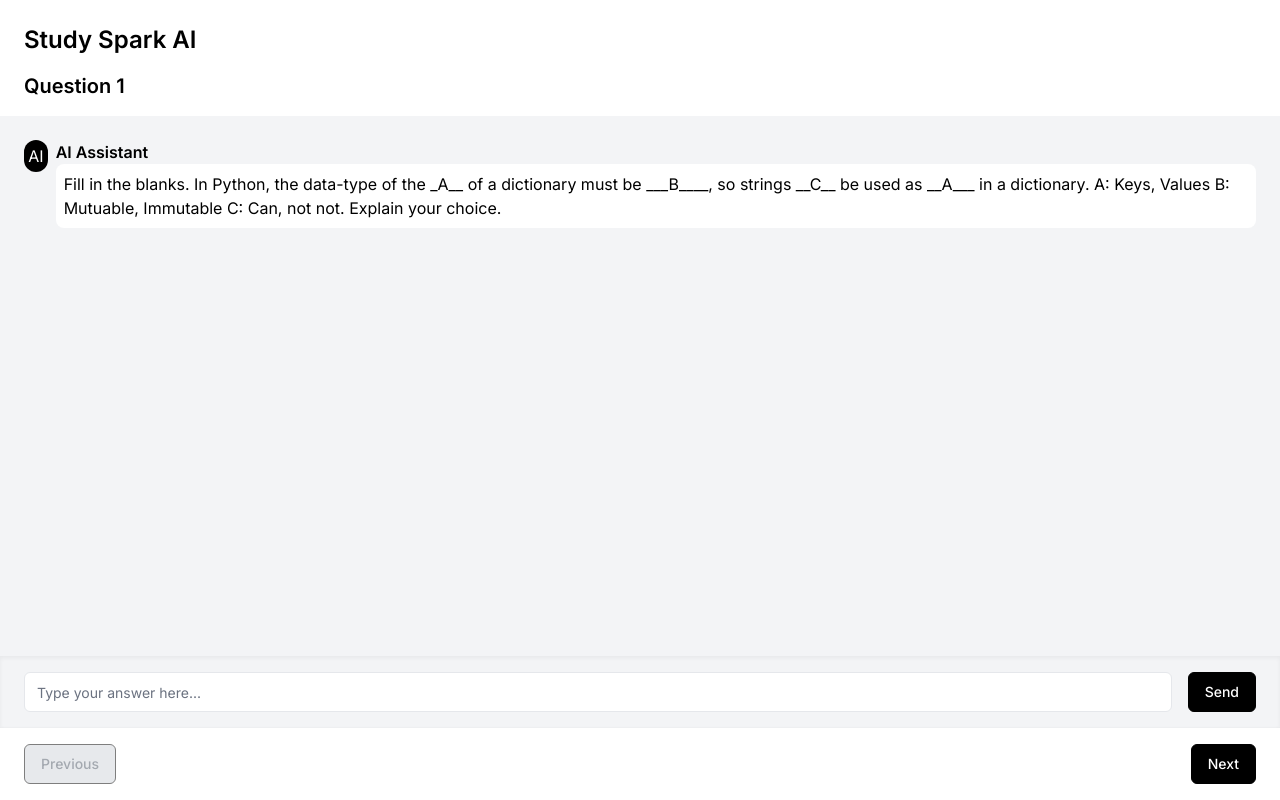
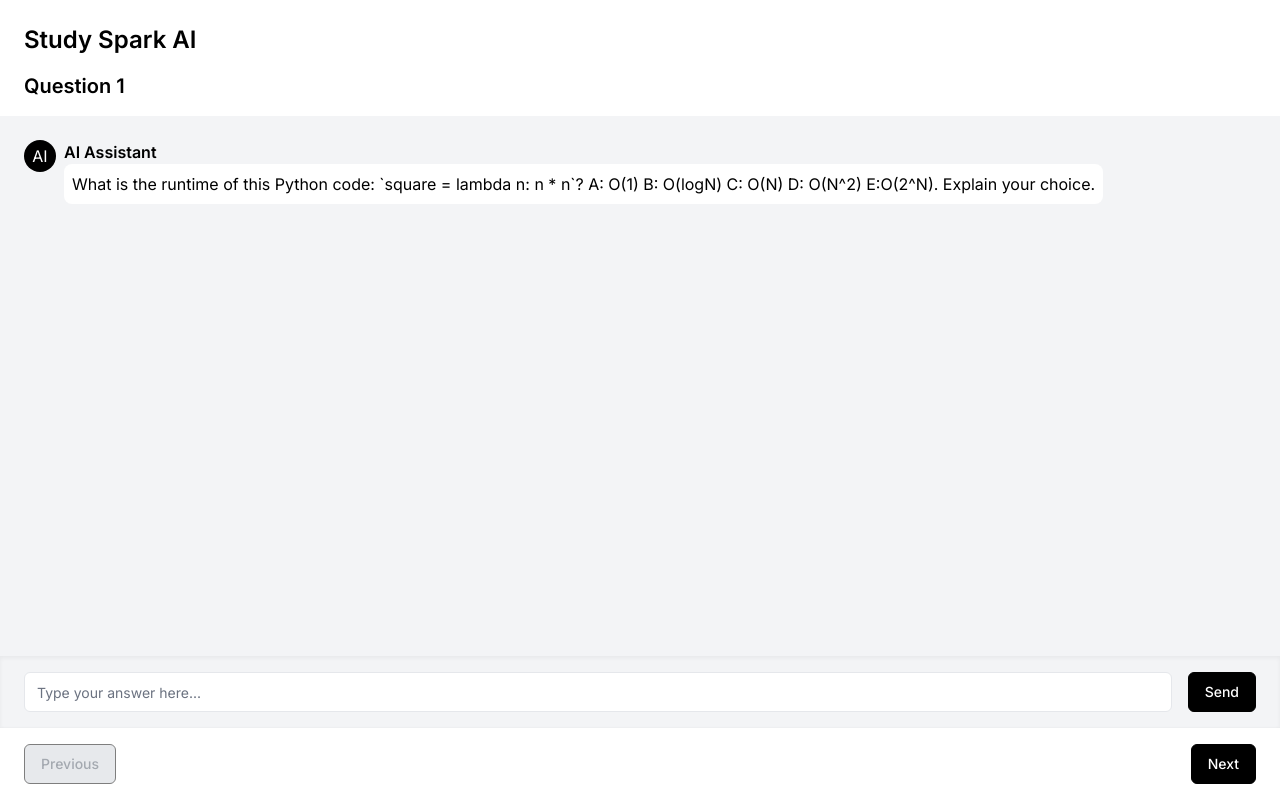
Before and after one commit to nikolaspapastavrou/examiner-ui, a Next.js app: page / in a window 1280 px wide. Built offline with nearby package versions, Linux system fonts and the light colour scheme.

Commit message:
change question

```diff
--- a/components/examiner-chat.tsx
+++ b/components/examiner-chat.tsx
@@ -7,7 +7,7 @@
 
 // Let's assume you have a list of questions
 const questions = [
-  "Fill in the blanks. In Python, the data-type of the _A__ of a dictionary must be ___B____, so strings __C__ be used as __A___ in a dictionary. \n A: Keys, Values B: Mutuable, Immutable C: Can, not not. Explain your choice.",
+  "What is the runtime of this Python code: `square = lambda n: n * n`? A: O(1) B: O(logN) C: O(N) D: O(N^2) E:O(2^N). Explain your choice.",
   "Which of the following statements is True regarding Test-Driven-Development? A: All tests we write should pass before we start coding. B: Python will error if we don't write tests for our code. C: Edge cases are unimportant and don't need to be tested. D: We should write tests before we start implementing programs. Explain your choice",
   "What does Amdahl's law describe? A: The more cores (CPUs) we add, the less speedup we get. B. There is a limit to the amount of speedup we can get since parts of our code must run sequentially. C: There is a limit to how many cores we can add to solve one computational problem. Explain your choice",
   // Add more questions as needed
```
